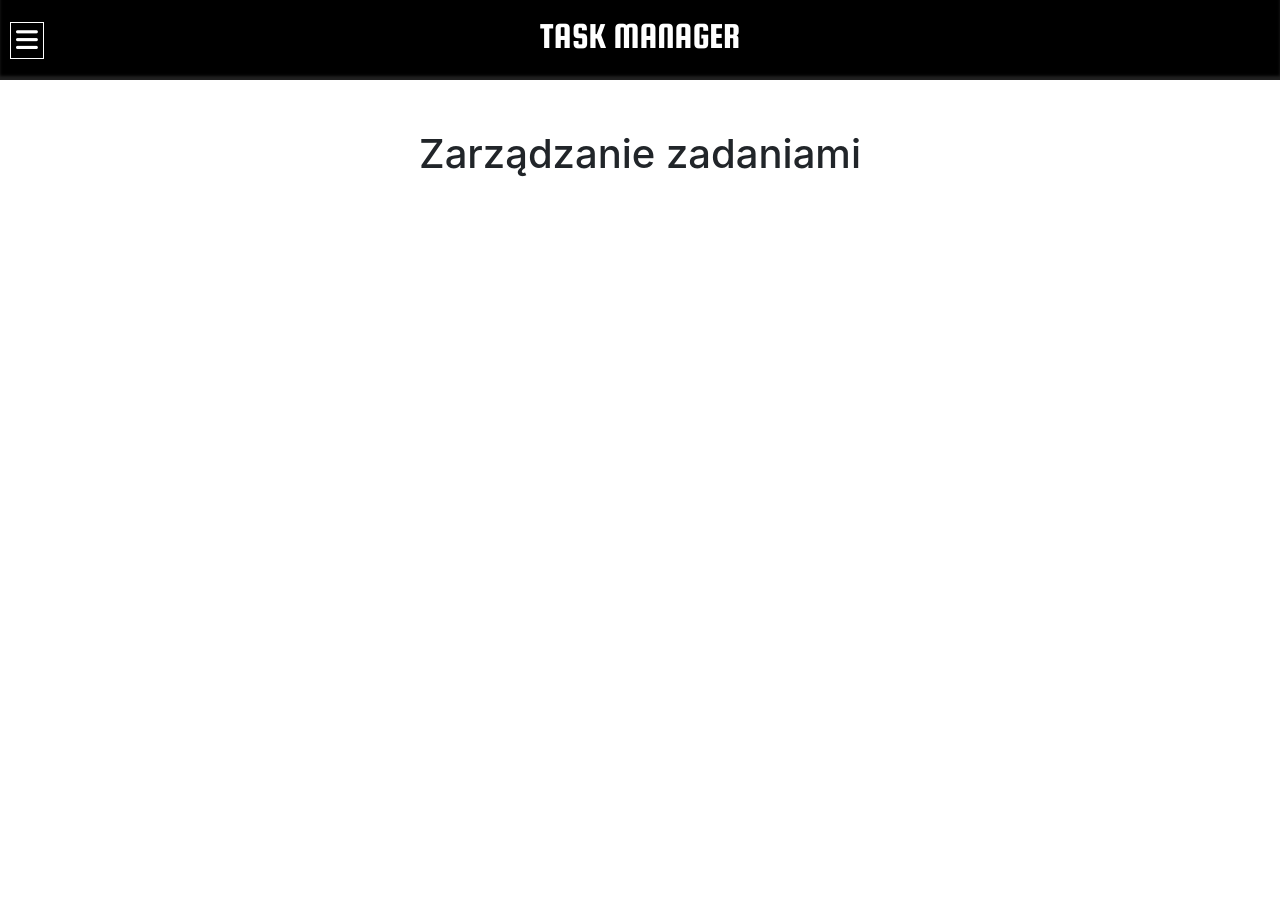
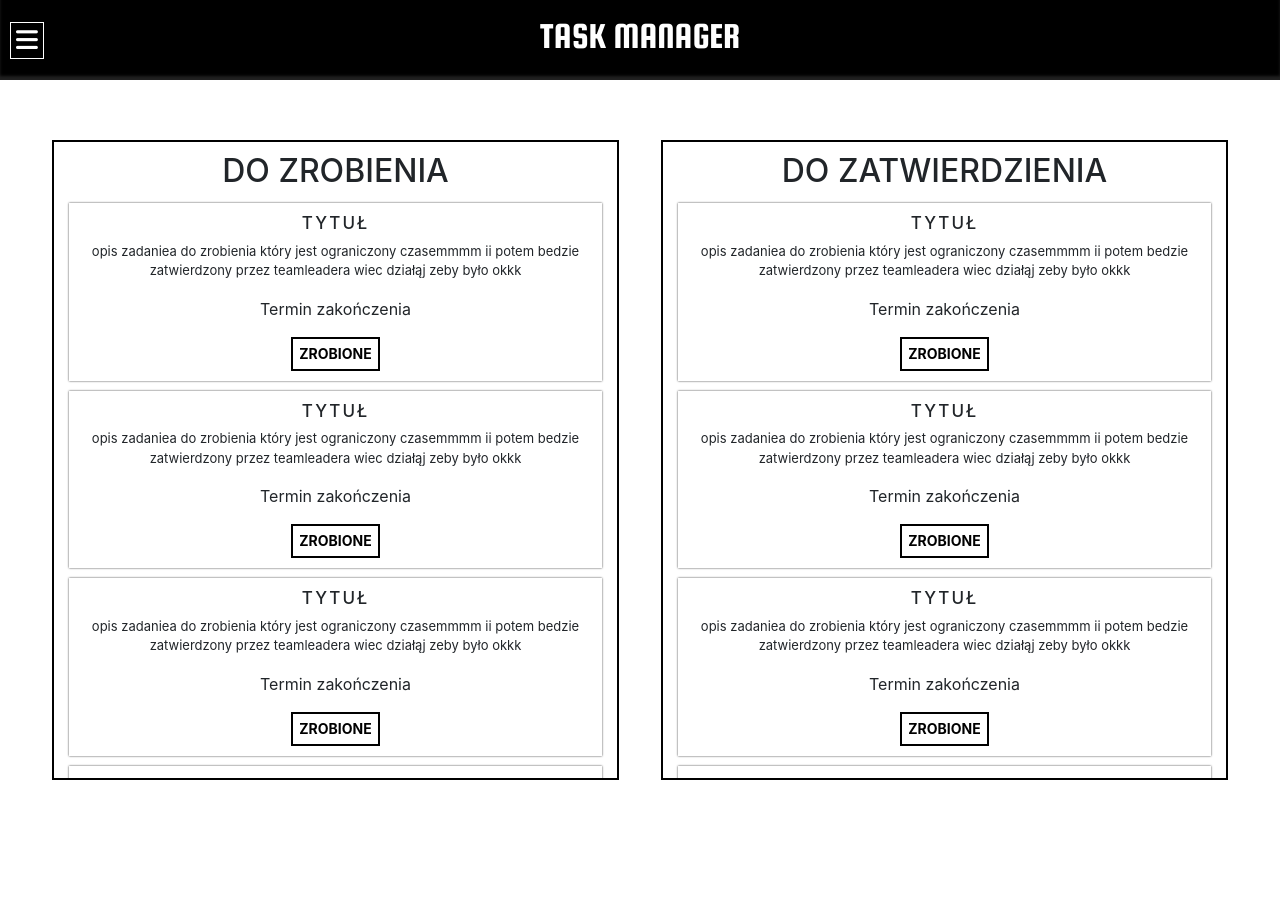
Before and after one commit to Feeell2/Task-Menager, a React app: page /manageTasks in a window 1280 px wide. Built offline with nearby package versions, Linux system fonts and the light colour scheme.

Commit message:
add ManageTasks

```diff
--- /dev/null
+++ b/src/componets/Task.js
@@ -0,0 +1,17 @@
+import React from "react";
+
+const Task = () => {
+  return (
+    <li className="Task">
+      <h3 className="Task_title">tytuł</h3>
+      <p className="Task_description">
+        opis zadaniea do zrobienia który jest ograniczony czasemmmm ii potem
+        bedzie zatwierdzony przez teamleadera wiec działąj zeby było okkk
+      </p>
+      <p className="Task_time">Termin zakończenia </p>
+      <button className="Task_button">Zrobione</button>
+    </li>
+  );
+};
+
+export default Task;
--- /dev/null
+++ b/src/componets/ToCheckTask.js
@@ -0,0 +1,16 @@
+import React from "react";
+import Task from "./Task";
+const ToCheckTask = () => {
+  return (
+    <ul className="ToDoTable">
+      <h2 className="ToDoTable_title">do zatwierdzienia</h2>
+
+      <Task />
+      <Task />
+      <Task />
+      <Task />
+    </ul>
+  );
+};
+
+export default ToCheckTask;
--- /dev/null
+++ b/src/componets/ToDoTask.js
@@ -0,0 +1,16 @@
+import React from "react";
+import Task from "./Task";
+
+const ToDoTask = () => {
+  return (
+    <ul className="ToDoTable">
+      <h2 className="ToDoTable_title">Do zrobienia</h2>
+      <Task />
+      <Task />
+      <Task />
+      <Task />
+    </ul>
+  );
+};
+
+export default ToDoTask;
--- a/src/page/ManageTasks.js
+++ b/src/page/ManageTasks.js
@@ -1,7 +1,15 @@
 import React from "react";
-
+import ToDoTask from "../componets/ToDoTask";
+import ToCheckTask from "../componets/ToCheckTask";
 const ManageTasks = () => {
-  return <h1>Zarządzanie zadaniami</h1>
+  return (
+    <>
+      <div className="manageTask">
+        <ToDoTask />
+        <ToCheckTask />
+      </div>
+    </>
+  );
 };
 
 export default ManageTasks;
--- a/src/scss/App.scss
+++ b/src/scss/App.scss
@@ -5,6 +5,9 @@
 @import "HomePage.scss";
 @import "AddProject.scss";
 @import "FormAddTask.scss";
+@import "ToDoTable.scss";
+@import "ManageTask.scss";
+@import "Task.scss";
 .header {
   display: grid;
   grid-template-columns: 1fr 8fr 1fr;
--- a/src/scss/MainPage.scss
+++ b/src/scss/MainPage.scss
@@ -5,10 +5,10 @@ $margin-height: 50px;
   flex-direction: column;
   align-items: center;
   position: relative;
+  min-height: 100vh;
 }
 .main-page__section {
   width: 100vw;
-  height: 90vh;
   max-width: 1300px;
   margin: $margin-height auto;
   text-align: center;
--- /dev/null
+++ b/src/scss/ManageTask.scss
@@ -0,0 +1,14 @@
+.manageTask {
+  display: flex;
+  flex-direction: column;
+  width: 100%;
+  height: 100%;
+  padding: 10px;
+}
+@media only screen and (min-width: 768px) {
+  .manageTask {
+    flex-direction: row;
+    width: 100%;
+    justify-content: space-evenly;
+  }
+}
--- /dev/null
+++ b/src/scss/Task.scss
@@ -0,0 +1,21 @@
+.Task {
+  box-shadow: 0px 0px 2px 0px rgba(0, 0, 0, 0.75);
+  margin: 5px;
+  padding: 10px;
+}
+.Task_title {
+  text-transform: uppercase;
+  letter-spacing: 2px;
+  font-size: 17px;
+}
+.Task_description {
+  font-size: 13px;
+}
+.Task_button {
+  border: 2px solid black;
+  text-transform: uppercase;
+  background-color: white;
+  font-size: 14px;
+  line-height: 200%;
+  font-weight: bold;
+}
--- /dev/null
+++ b/src/scss/ToDoTable.scss
@@ -0,0 +1,37 @@
+.ToDoTable {
+  display: flex;
+  flex-direction: column;
+  border: 2px solid black;
+  list-style: none;
+  padding: 10px;
+  height: 50vh;
+  overflow-y: scroll;
+  overflow-x: hidden;
+  --scrollbarBG: #fff;
+  --thumbBG: #000;
+}
+.ToDoTable_title {
+  text-transform: uppercase;
+}
+@media only screen and (min-width: 768px) {
+  .ToDoTable {
+    width: 45%;
+    height: 80vh;
+  }
+}
+
+.ToDoTable::-webkit-scrollbar {
+  width: 11px;
+}
+.ToDoTable {
+  scrollbar-width: thin;
+  scrollbar-color: var(--thumbBG) var(--scrollbarBG);
+}
+.ToDoTable::-webkit-scrollbar-track {
+  background: var(--scrollbarBG);
+}
+.ToDoTable::-webkit-scrollbar-thumb {
+  background-color: var(--thumbBG);
+  border-radius: 6px;
+  border: 3px solid var(--scrollbarBG);
+}
--- a/src/scss/index.scss
+++ b/src/scss/index.scss
@@ -5,7 +5,8 @@ body {
     sans-serif;
   -webkit-font-smoothing: antialiased;
   -moz-osx-font-smoothing: grayscale;
-  height: 100vh;
+  min-height: 100vh;
+
   position: relative;
 }
 
@@ -13,3 +14,22 @@ code {
   font-family: source-code-pro, Menlo, Monaco, Consolas, "Courier New",
     monospace;
 }
+html {
+  --scrollbarBG: #fff;
+  --thumbBG: #000;
+}
+body::-webkit-scrollbar {
+  width: 11px;
+}
+body {
+  scrollbar-width: thin;
+  scrollbar-color: var(--thumbBG) var(--scrollbarBG);
+}
+body::-webkit-scrollbar-track {
+  background: var(--scrollbarBG);
+}
+body::-webkit-scrollbar-thumb {
+  background-color: var(--thumbBG);
+  border-radius: 6px;
+  border: 3px solid var(--scrollbarBG);
+}
```
